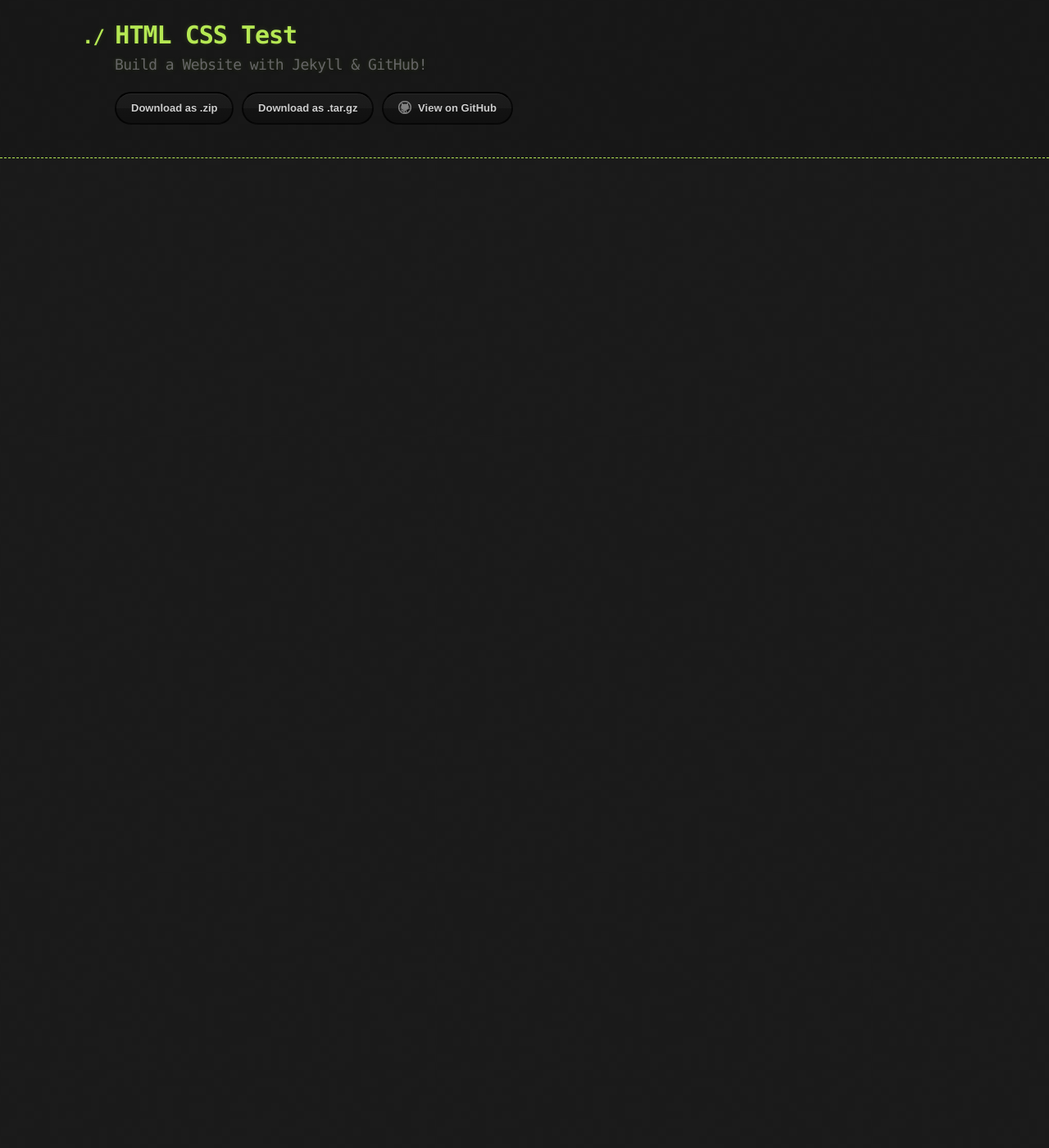
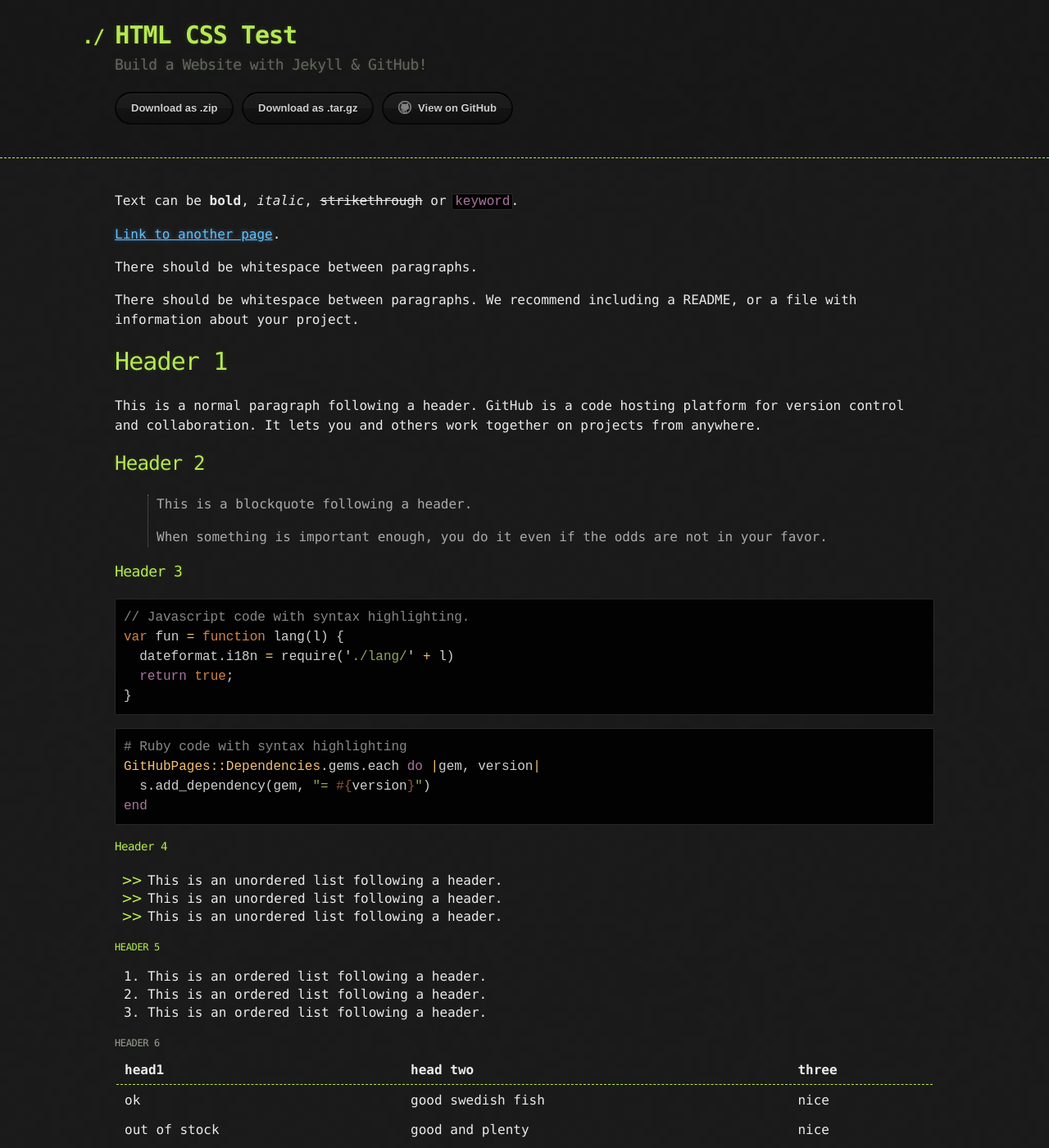
Before and after one commit to nickburrows/r951236958.github.io, a Jekyll site: the page built from index.md, in a window 1280 px wide and 1400 px high. Shown: the whole window at 82% size. Built offline with Jekyll 4.4.1, drawn with Linux system fonts in a browser that asks for light colours; some of the changed text lies outside the part shown.

Commit message:
Update index.md

````diff
--- a/index.md
+++ b/index.md
@@ -1,6 +1,123 @@
 ---
-# Feel free to add content and custom Front Matter to this file.
-# To modify the layout, see https://jekyllrb.com/docs/themes/#overriding-theme-defaults
-
 layout: default
 ---
+
+Text can be **bold**, _italic_, ~~strikethrough~~ or `keyword`.
+
+[Link to another page](./another-page.html).
+
+There should be whitespace between paragraphs.
+
+There should be whitespace between paragraphs. We recommend including a README, or a file with information about your project.
+
+# Header 1
+
+This is a normal paragraph following a header. GitHub is a code hosting platform for version control and collaboration. It lets you and others work together on projects from anywhere.
+
+## Header 2
+
+> This is a blockquote following a header.
+>
+> When something is important enough, you do it even if the odds are not in your favor.
+
+### Header 3
+
+```js
+// Javascript code with syntax highlighting.
+var fun = function lang(l) {
+  dateformat.i18n = require('./lang/' + l)
+  return true;
+}
+```
+
+```ruby
+# Ruby code with syntax highlighting
+GitHubPages::Dependencies.gems.each do |gem, version|
+  s.add_dependency(gem, "= #{version}")
+end
+```
+
+#### Header 4
+
+*   This is an unordered list following a header.
+*   This is an unordered list following a header.
+*   This is an unordered list following a header.
+
+##### Header 5
+
+1.  This is an ordered list following a header.
+2.  This is an ordered list following a header.
+3.  This is an ordered list following a header.
+
+###### Header 6
+
+| head1        | head two          | three |
+|:-------------|:------------------|:------|
+| ok           | good swedish fish | nice  |
+| out of stock | good and plenty   | nice  |
+| ok           | good `oreos`      | hmm   |
+| ok           | good `zoute` drop | yumm  |
+
+### There's a horizontal rule below this.
+
+* * *
+
+### Here is an unordered list:
+
+*   Item foo
+*   Item bar
+*   Item baz
+*   Item zip
+
+### And an ordered list:
+
+1.  Item one
+1.  Item two
+1.  Item three
+1.  Item four
+
+### And a nested list:
+
+- level 1 item
+  - level 2 item
+  - level 2 item
+    - level 3 item
+    - level 3 item
+- level 1 item
+  - level 2 item
+  - level 2 item
+  - level 2 item
+- level 1 item
+  - level 2 item
+  - level 2 item
+- level 1 item
+
+### Small image
+
+![Octocat](https://assets-cdn.github.com/images/icons/emoji/octocat.png)
+
+### Large image
+
+![Branching](https://guides.github.com/activities/hello-world/branching.png)
+
+
+### Definition lists can be used with HTML syntax.
+
+<dl>
+<dt>Name</dt>
+<dd>Godzilla</dd>
+<dt>Born</dt>
+<dd>1952</dd>
+<dt>Birthplace</dt>
+<dd>Japan</dd>
+<dt>Color</dt>
+<dd>Green</dd>
+</dl>
+
+```
+Long, single-line code blocks should not wrap. They should horizontally scroll if they are too long. This line should be long enough to demonstrate this.
+```
+
+```
+The final element.
+```
````
